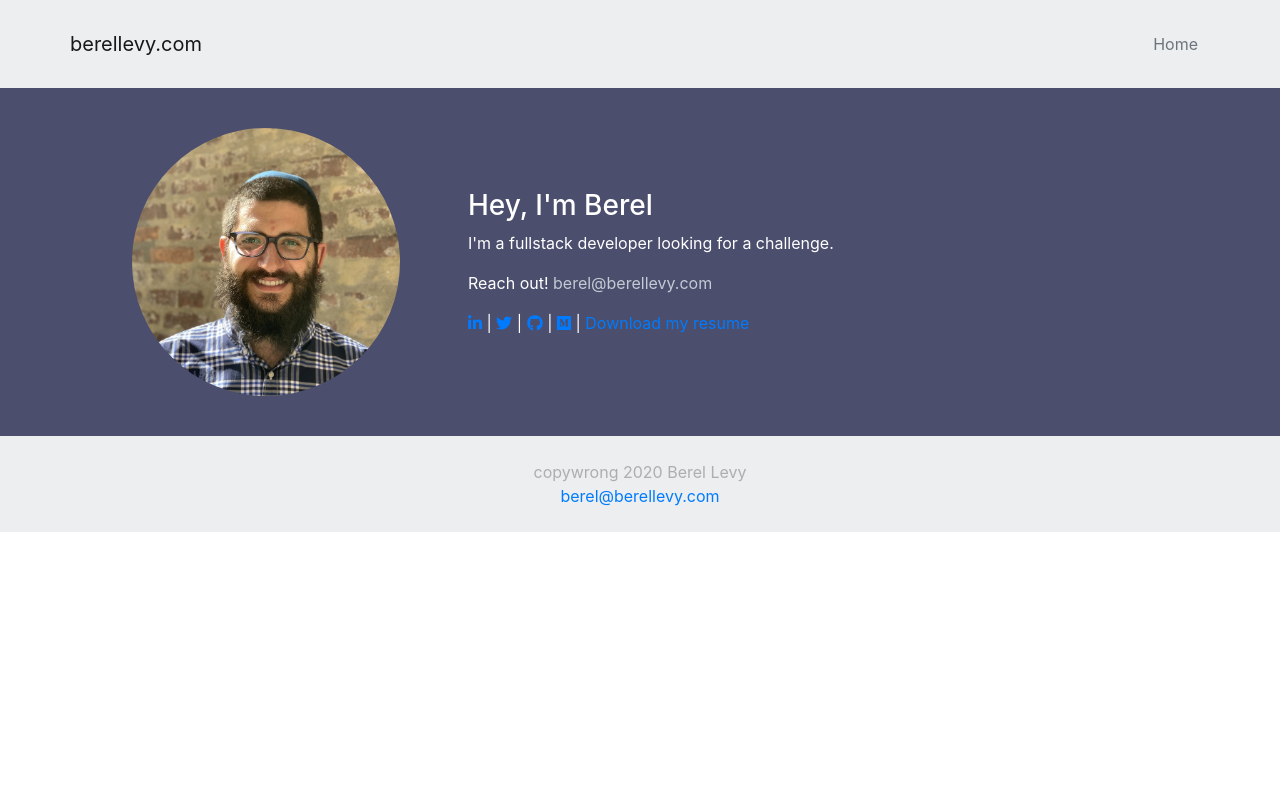
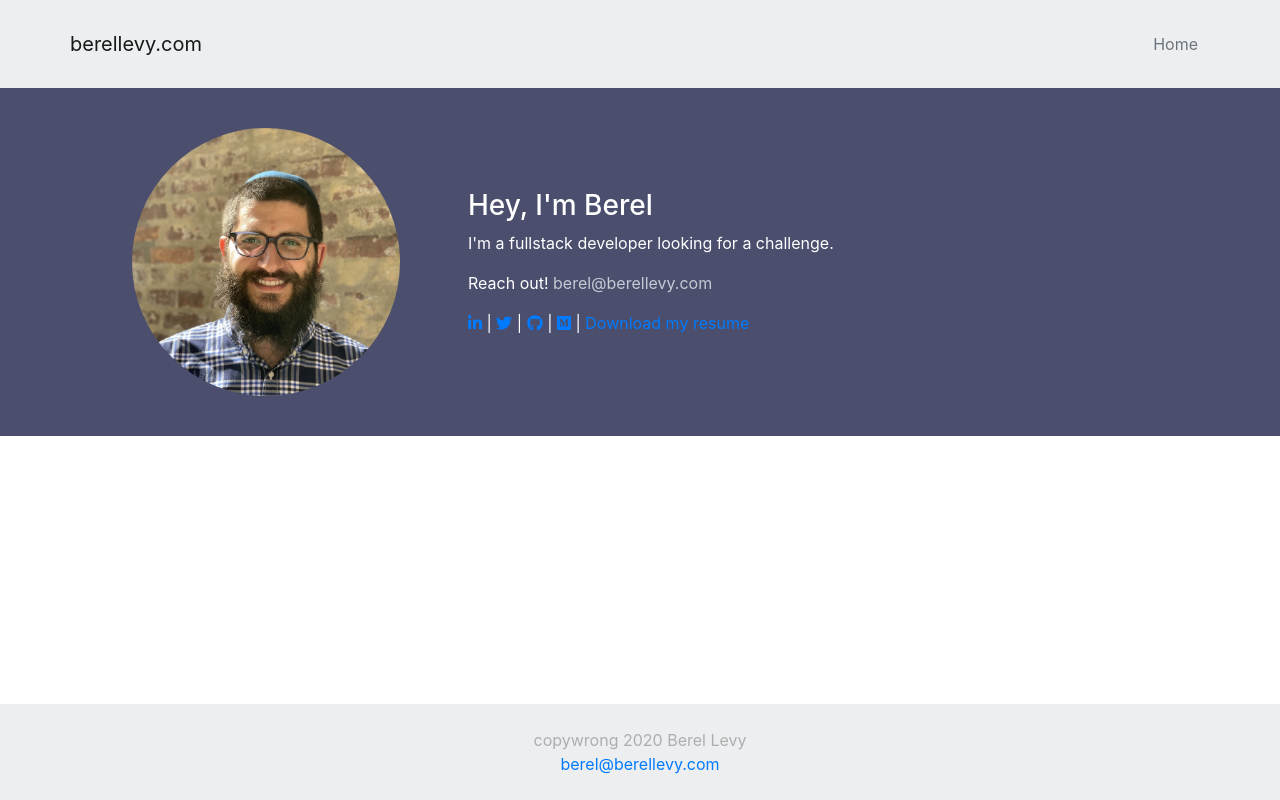
Before and after one commit to berellevy/my_react_site, a React (Create React App) app: page / in a window 1280 px wide. Built offline with nearby package versions, Linux system fonts and the light colour scheme.

Commit message:
p-4 on footer

```diff
--- a/src/App.css
+++ b/src/App.css
@@ -1,38 +1,9 @@
-/* .App {
-  text-align: center;
-} */
-
-.App-logo {
-  height: 40vmin;
-  pointer-events: none;
+.Site {
+  display: flex;
+  min-height: 100vh;
+  flex-direction: column;
 }
 
-@media (prefers-reduced-motion: no-preference) {
-  .App-logo {
-    animation: App-logo-spin infinite 20s linear;
-  }
+.Site-content {
+  flex: 1;
 }
-
-.App-header {
-  background-color: #282c34;
-  min-height: 100vh;
-  display: flex;
-  flex-direction: column;
-  align-items: center;
-  justify-content: center;
-  font-size: calc(10px + 2vmin);
-  color: white;
-}
-
-.App-link {
-  color: #61dafb;
-}
-
-@keyframes App-logo-spin {
-  from {
-    transform: rotate(0deg);
-  }
-  to {
-    transform: rotate(360deg);
-  }
-}
--- a/src/App.js
+++ b/src/App.js
@@ -8,9 +8,11 @@ import Footer from './Components/Footer';
 
 function App() {
   return (
-    <div className="App">
+    <div className="App Site">
         <NavBar />
-        <Home/>
+        <main class="Site-content" >
+          <Home/>
+        </main>
         <Footer />
     </div>
   );
--- a/src/Components/Footer.js
+++ b/src/Components/Footer.js
@@ -6,7 +6,7 @@ import '../css/footer.css'
 const Footer = () => {
   return (
     <footer
-      className="footer bg-lg p-4"
+      className="footer bg-lg p-4 d-flex align-items-center"
     >
       <Container>
         <p className="mb-0" >copywrong 2020 Berel Levy</p>
--- a/src/Components/NavBar.js
+++ b/src/Components/NavBar.js
@@ -7,7 +7,7 @@ import { Container } from 'react-bootstrap'
 
 const NavBar = () => {
   return (
-    <Navbar className="bg-lg">
+    <Navbar className="bg-lg" >
         <Container
           className="flex-column flex-sm-row my-2 my-sm-3"
         >
```
